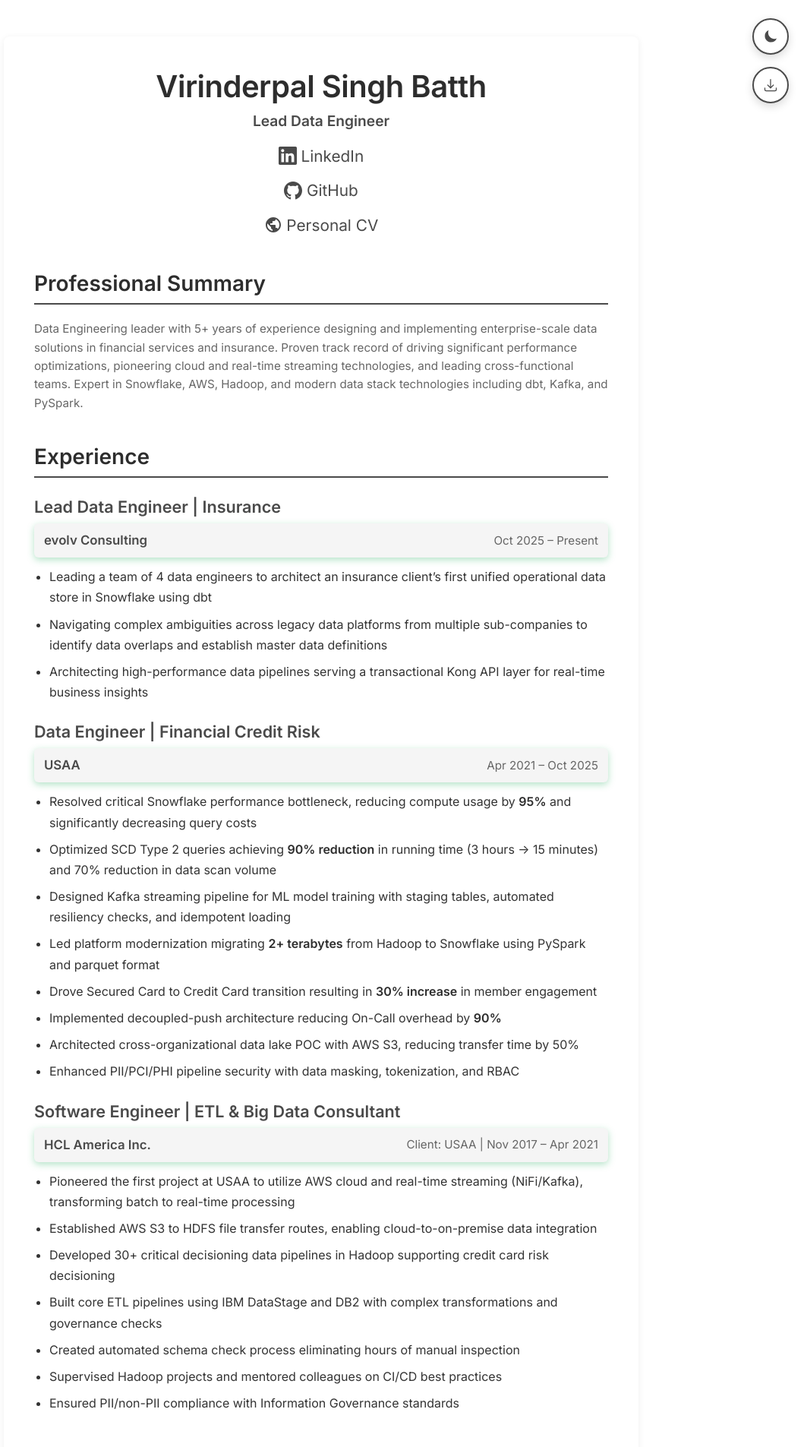
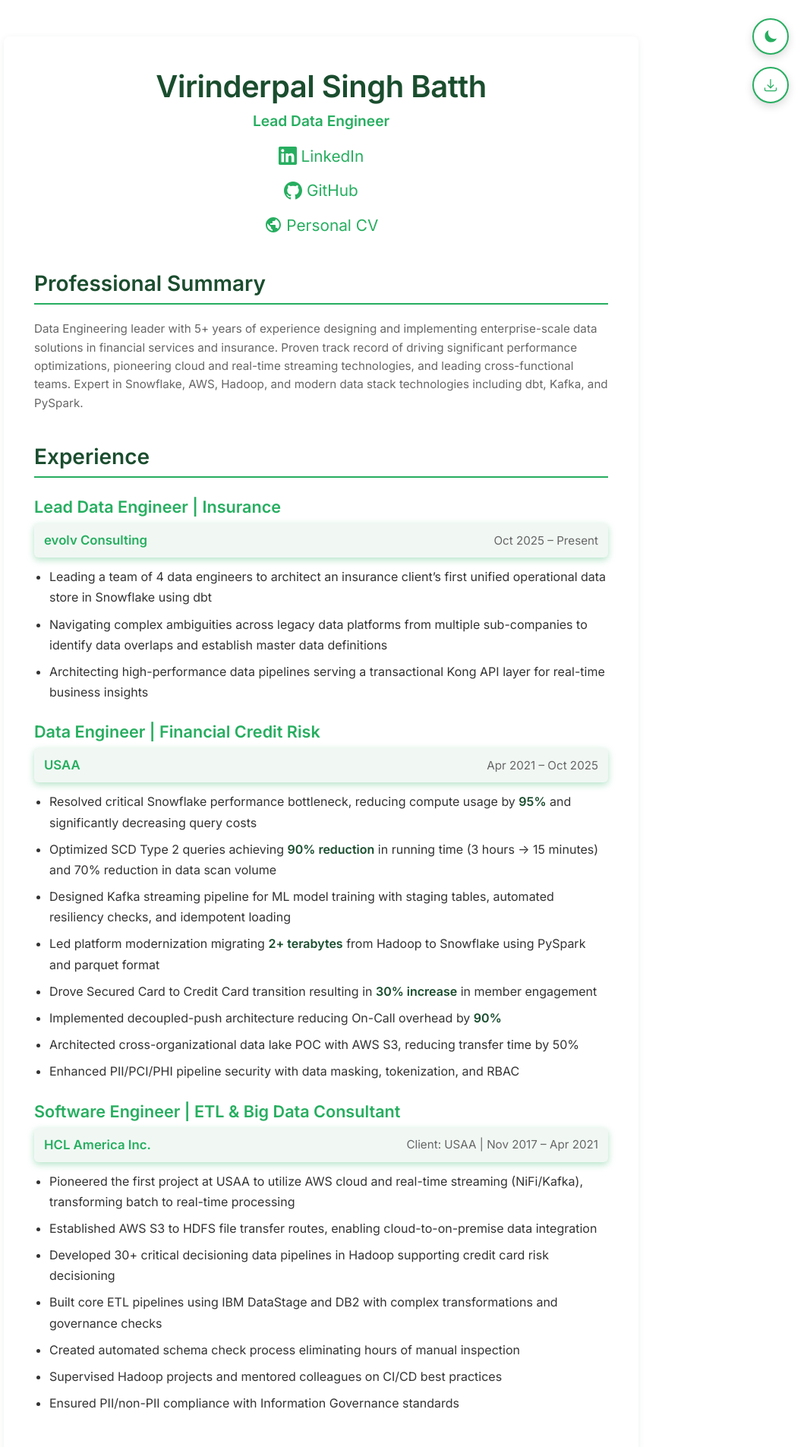
Before and after one commit to vsbatth6/vsbatth6.github.io, a Jekyll site: the page built from index.md, in a window 1280 px wide. Shown: the top 1905 px of the page at 76% size, without its empty margins (217-1280 px from the left). Built offline with Jekyll 4.4.1, drawn with Linux system fonts in a browser that asks for light colours.

Commit message:
Switch color palette back to Forest Green

```diff
--- a/assets/css/style.css
+++ b/assets/css/style.css
@@ -30,7 +30,7 @@
     --shadow: 0 2px 8px rgba(0, 0, 0, 0.1);
 } */
 
-/* FOREST GREEN - Recommended for Data/Tech roles
+/* FOREST GREEN - Recommended for Data/Tech roles */
 :root {
     --primary-color: #1a4d2e;
     --secondary-color: #27ae60;
@@ -44,7 +44,6 @@
     --link-hover: #1e8449;
     --shadow: 0 2px 8px rgba(26, 77, 46, 0.08);
 }
-*/
 
 
 /* ELEGANT PURPLE - Modern & Creative
@@ -79,7 +78,7 @@
 }
 */
 
-/* WARM CHARCOAL - Minimalist & Modern */
+/* WARM CHARCOAL - Minimalist & Modern
 :root {
     --primary-color: #2d2d2d;
     --secondary-color: #4a4a4a;
@@ -93,6 +92,7 @@
     --link-hover: #2d2d2d;
     --shadow: 0 2px 8px rgba(45, 45, 45, 0.08);
 }
+*/
 
 /* ===========================
    Typography
@@ -651,38 +651,38 @@ h2:last-of-type + ul li {
 }
 
 /* ===========================
-   Dark Mode - Warm Charcoal Dark Theme
+   Dark Mode - Forest Green Dark Theme
    =========================== */
 
-/* Dark mode variables - muted charcoal with coral accent */
+/* Dark mode variables - muted, easy on the eyes */
 :root[data-theme="dark"] {
-    --primary-color: #a0a0a0;
-    --secondary-color: #808080;
-    --accent-color: #ff8a8a;
-    --text-color: #e0e0e0;
-    --text-light: #999999;
-    --border-color: #3a3a3a;
-    --bg-color: #1a1a1a;
-    --section-bg: #252525;
-    --link-color: #b0b0b0;
-    --link-hover: #ff8a8a;
-    --shadow: 0 2px 8px rgba(0, 0, 0, 0.5);
+    --primary-color: #7cb587;
+    --secondary-color: #5a9a6e;
+    --accent-color: #4a8a5e;
+    --text-color: #cbd5e1;
+    --text-light: #8b95a5;
+    --border-color: #2d3a4a;
+    --bg-color: #121a24;
+    --section-bg: #1a242f;
+    --link-color: #7cb587;
+    --link-hover: #9ac9a3;
+    --shadow: 0 2px 8px rgba(0, 0, 0, 0.4);
 }
 
 /* Auto dark mode - respects system preference */
 @media (prefers-color-scheme: dark) {
     :root:not([data-theme="light"]) {
-        --primary-color: #a0a0a0;
-        --secondary-color: #808080;
-        --accent-color: #ff8a8a;
-        --text-color: #e0e0e0;
-        --text-light: #999999;
-        --border-color: #3a3a3a;
-        --bg-color: #1a1a1a;
-        --section-bg: #252525;
-        --link-color: #b0b0b0;
-        --link-hover: #ff8a8a;
-        --shadow: 0 2px 8px rgba(0, 0, 0, 0.5);
+        --primary-color: #7cb587;
+        --secondary-color: #5a9a6e;
+        --accent-color: #4a8a5e;
+        --text-color: #cbd5e1;
+        --text-light: #8b95a5;
+        --border-color: #2d3a4a;
+        --bg-color: #121a24;
+        --section-bg: #1a242f;
+        --link-color: #7cb587;
+        --link-hover: #9ac9a3;
+        --shadow: 0 2px 8px rgba(0, 0, 0, 0.4);
     }
 }
 
@@ -696,12 +696,12 @@ h2:last-of-type + ul li {
 
 /* Table header in dark mode */
 :root[data-theme="dark"] thead {
-    background-color: #333333;
+    background-color: #1e2f28;
 }
 
 @media (prefers-color-scheme: dark) {
     :root:not([data-theme="light"]) thead {
-        background-color: #333333;
+        background-color: #1e2f28;
     }
 }
 
```
